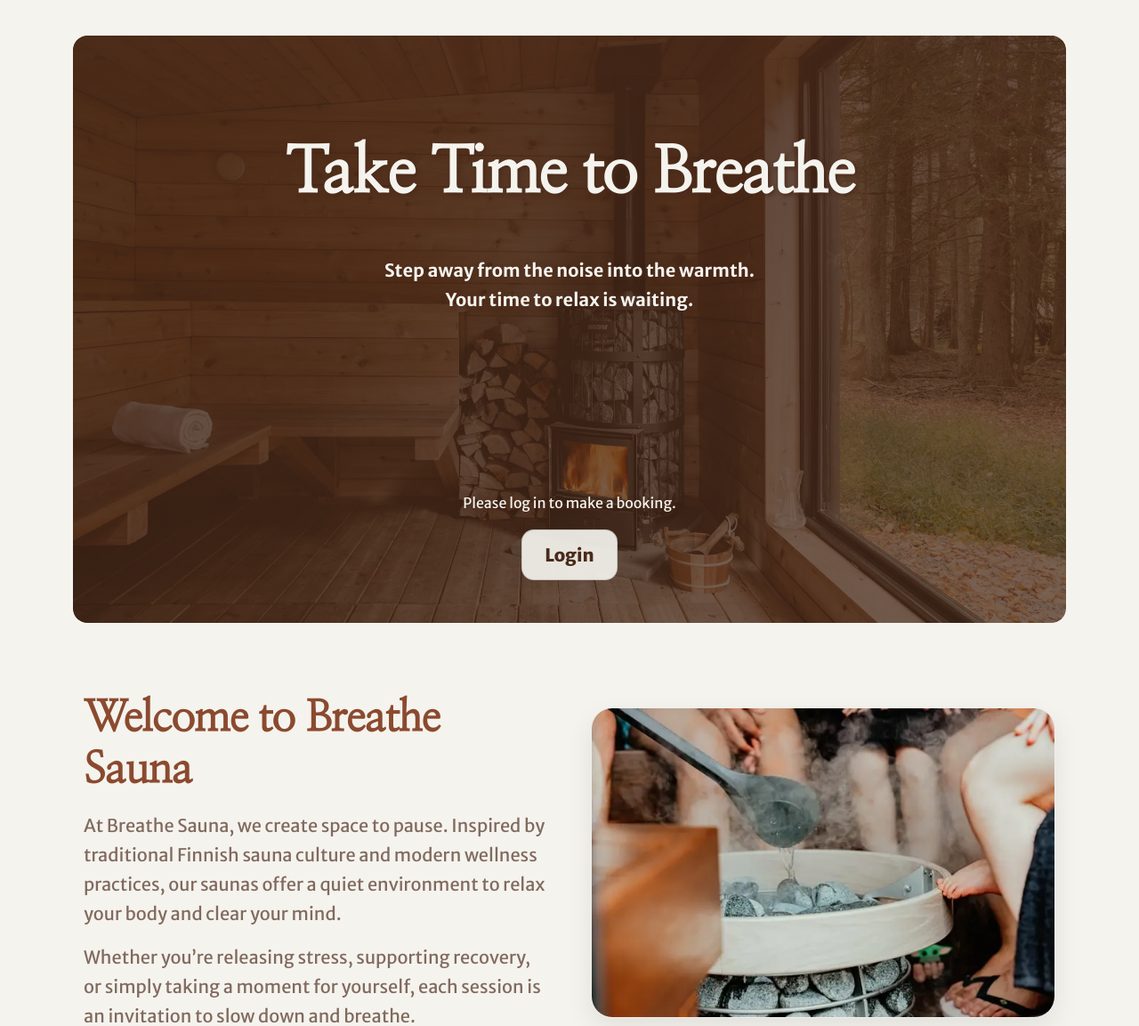
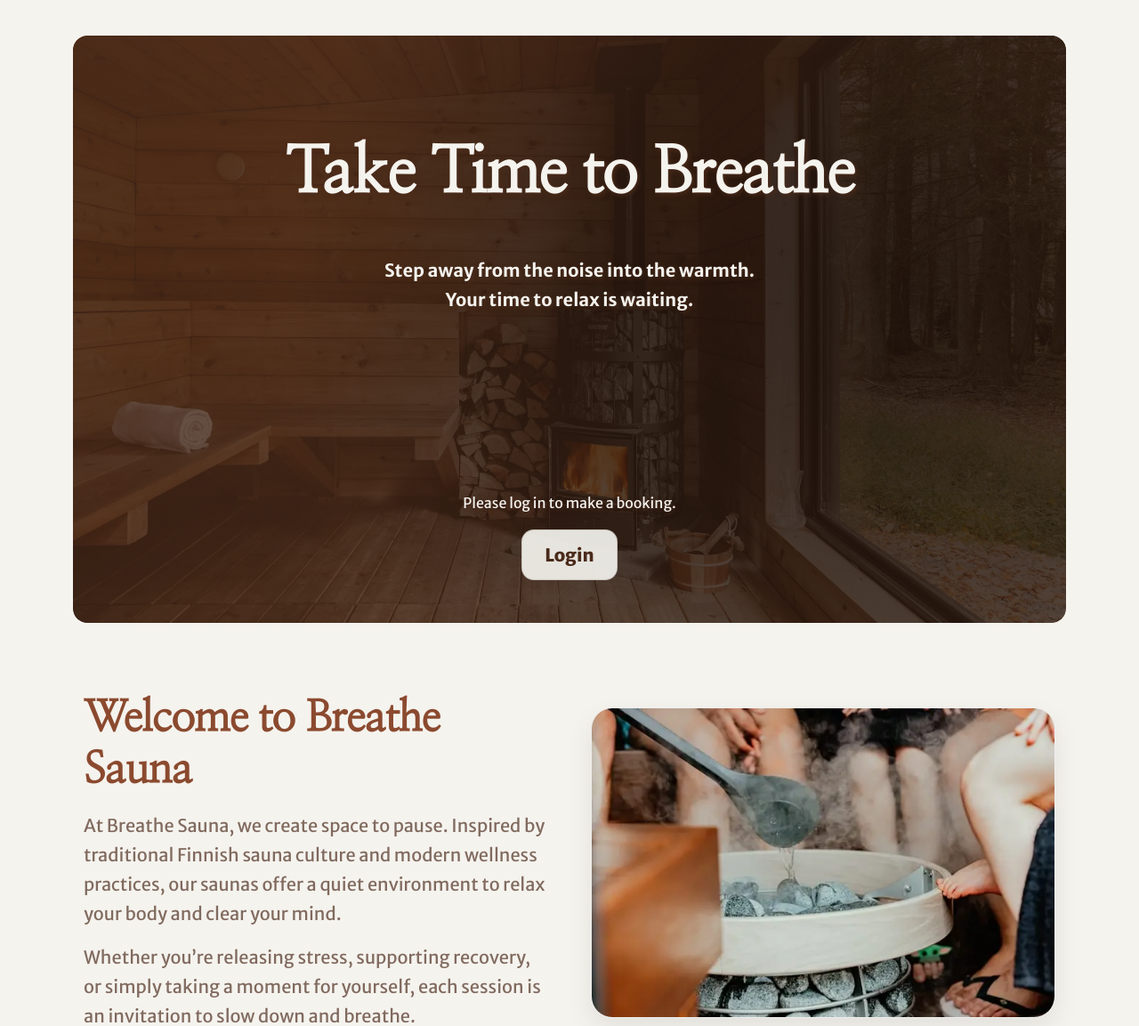
Before and after one commit to Court-Pencil/breathe-sauna-backend, a Django app: page / in a window 1280 px wide. Shown: the part 60-1213 px from the top of the page at 89% size. Run offline with Django 4.2, Linux system fonts and the light colour scheme.

Commit message:
upped constrast on hero section to pass aria contrast, add html validation to README

```diff
--- a/bookings/static/css/theme.css
+++ b/bookings/static/css/theme.css
@@ -176,7 +176,11 @@ h1,h2,h3,h4{
   content:"";
   position:absolute;
   inset:0;
-  background: linear-gradient(
+  background: radial-gradient(circle at 85% 45%,
+      rgba(0,0,0,0.55) 0%,
+      rgba(0,0,0,0.35) 35%,
+      rgba(0,0,0,0.00) 70%
+    ), linear-gradient(
     to bottom,
     rgba(74,42,26,0.85) 0%,
     rgba(74,42,26,0.75) 60%,
--- a/bookings/templates/bookings/home.html
+++ b/bookings/templates/bookings/home.html
@@ -9,8 +9,8 @@
   style="background: url('{% static "images/lg-sauna-hero.webp" %}') bottom/cover no-repeat;">
   <div class="hero-content container text-center">
     <div class="hero-text">
-    <h1 class="display-2 fw-bold mb-3">Take Time to Breathe</h1>
-    <p class="lead mb-4 fw-bold">
+    <h1 class="display-2 fw-bold">Take Time to Breathe</h1>
+    <p class="lead fw-bold">
       Step away from the noise into the warmth. <br>
        Your time to relax is waiting.
     </p>
@@ -18,7 +18,7 @@
     {% if user.is_authenticated %}
 
 
-        <a href="{% url 'booking_create' %}" class="btn btn-cream btn-lg me-2">
+        <a href="{% url 'booking_create' %}" class="btn btn-cream btn-lg me-2 mb-3">
             Book a Session
         </a>
 
```
Also changed, not shown: README.md, 2 other files.
